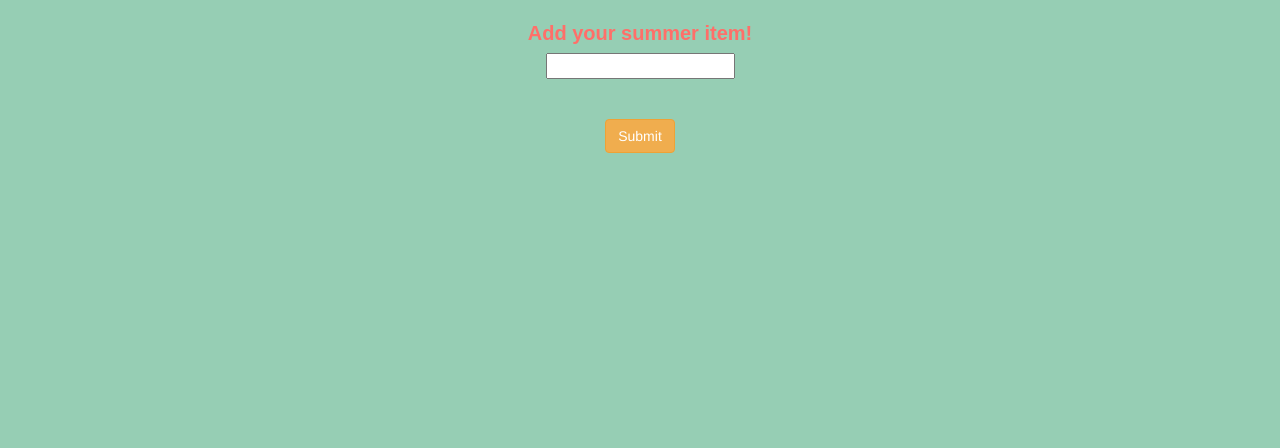
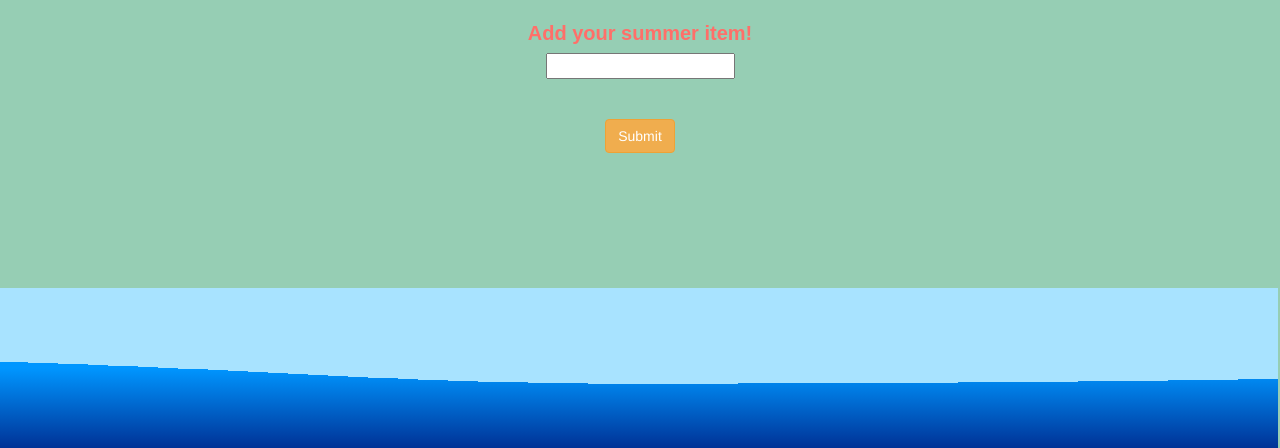
Before and after one commit to chiaychang/gif-generator, a PHP site: page / in a window 1280 px wide. Shown: the part 359-807 px from the top of the page. Before the commit the page ends 512 px from the top, so only its background shows below. Run offline with PHP 8.4, Linux system fonts and the light colour scheme.

Commit message:
adding waves

```diff
--- a/assets/css/style.css
+++ b/assets/css/style.css
@@ -1,6 +1,8 @@
 body {
 	background-color: #96ceb4;
 	box-sizing: border-box;
+  margin: 0px;
+  padding: 0px;
 
 }
 
@@ -51,8 +53,10 @@
 
 #ocean{
   position:absolute;
-  width:70%;
-  min-height:100%;
+  width:100%;
+  min-height:20%;
+  margin-left: -57px;
+  margin-top: 100px;
   background-image: -webkit-gradient(
   linear,
   left bottom,
@@ -65,7 +69,7 @@
 .wave{
   background:#a8e3ff;
   display:inline-block;
-  height:60%;
+  height:20%;
   width:10px;
   position:absolute;
   -webkit-animation-name:             dostuff;
--- a/index.html
+++ b/index.html
@@ -36,8 +36,9 @@
    <div id="gifs"></div>
 </div>
 
-<!-- <div id="ocean"></div> -->
-
+<div class="row text-center" style="padding:0; margin-left: -20;">
+<div id="ocean"></div>
+</div>
 </div>
 <!-- adding JavaScript and jQuery -->
  <script type="text/javascript" src="https://code.jquery.com/jquery-2.2.0.js"></script>
```
